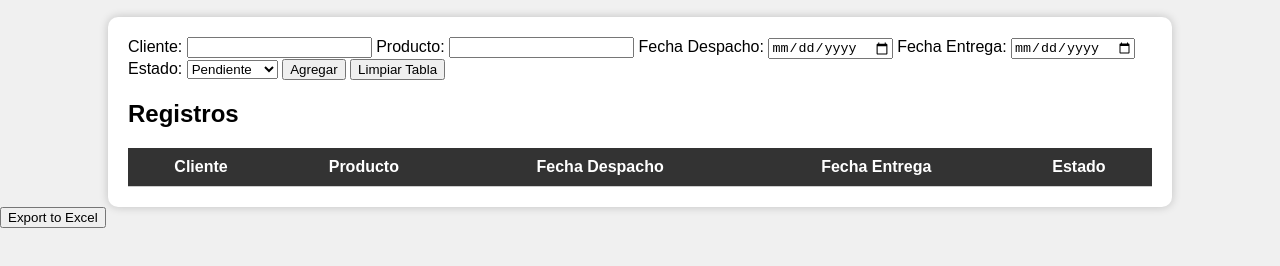
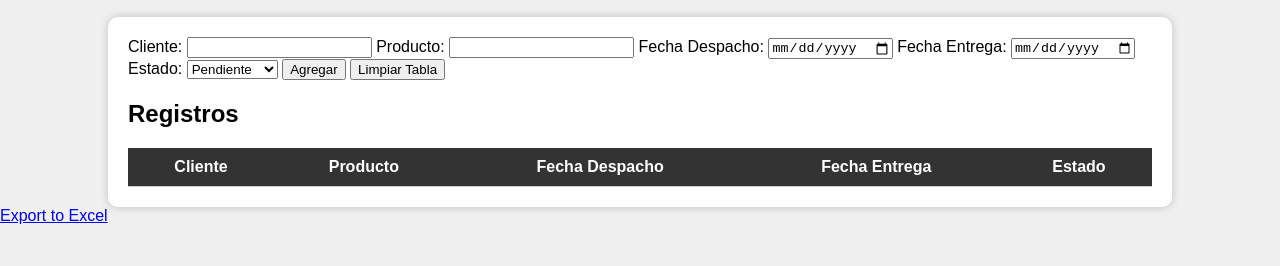
Before and after one commit to Matiascyc/Tracking, a plain HTML site: page index.html in a window 1280 px wide. Shown: the part 60-326 px from the top of the page. Drawn offline with Linux system fonts and the light colour scheme.

Commit message:
Download changes

```diff
--- a/index.html
+++ b/index.html
@@ -49,7 +49,10 @@
         </table>
     </div>
 
-    <input type="button" onclick="tableToExcel('registroTable', 'Table')" value="Export to Excel">
+    <a id="download_xls" download="filename.xls" href="#">Export to Excel</a>
+
+    <script type="text/javascript"
+        src="https://cdn.jsdelivr.net/npm/excellentexport@3.4.3/dist/excellentexport.min.js"></script>
 
     <script src="js/export.js"></script>
     <script src="js/script.js"></script>
--- a/js/export.js
+++ b/js/export.js
@@ -1,11 +1,4 @@
-var tableToExcel = (function() {
-    var uri = 'data:application/vnd.ms-excel;base64,'
-      , template = '<html xmlns:o="urn:schemas-microsoft-com:office:office" xmlns:x="urn:schemas-microsoft-com:office:excel" xmlns="http://www.w3.org/TR/REC-html40"><head><!--[if gte mso 9]><xml><x:ExcelWorkbook><x:ExcelWorksheets><x:ExcelWorksheet><x:Name>{worksheet}</x:Name><x:WorksheetOptions><x:DisplayGridlines/></x:WorksheetOptions></x:ExcelWorksheet></x:ExcelWorksheets></x:ExcelWorkbook></xml><![endif]--></head><body><table>{table}</table></body></html>'
-      , base64 = function(s) { return window.btoa(unescape(encodeURIComponent(s))) }
-      , format = function(s, c) { return s.replace(/{(\w+)}/g, function(m, p) { return c[p]; }) }
-    return function(table, name) {
-      if (!table.nodeType) table = document.getElementById(table)
-      var ctx = {worksheet: name || 'Worksheet', table: table.innerHTML}
-      window.location.href = uri + base64(format(template, ctx))
-    }
-  })
+let download_xls = document.querySelector("#download_xls")
+download_xls.addEventListener("click", ()=>{
+    ExcellentExport.excel(download_xls, 'datatable')
+})
```
